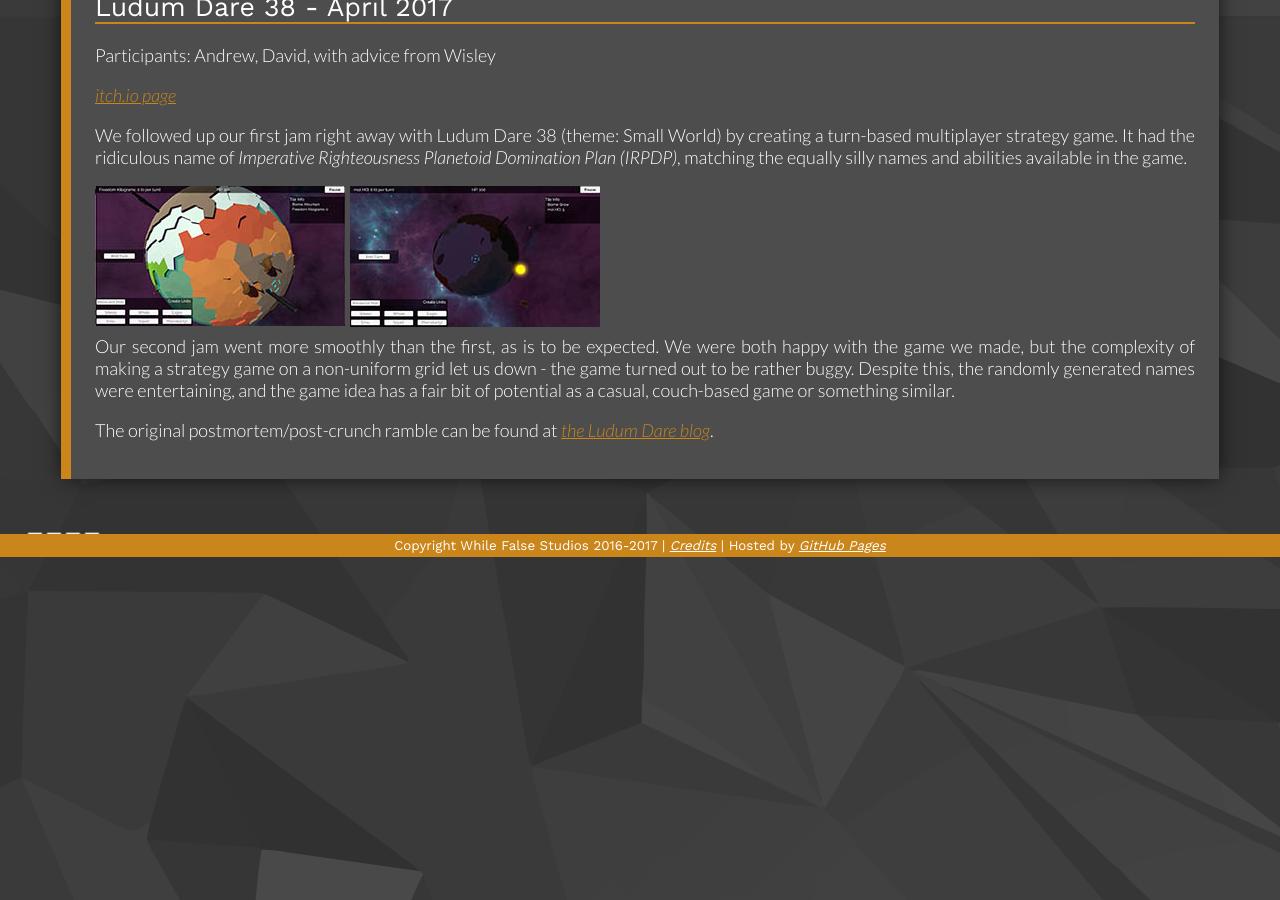
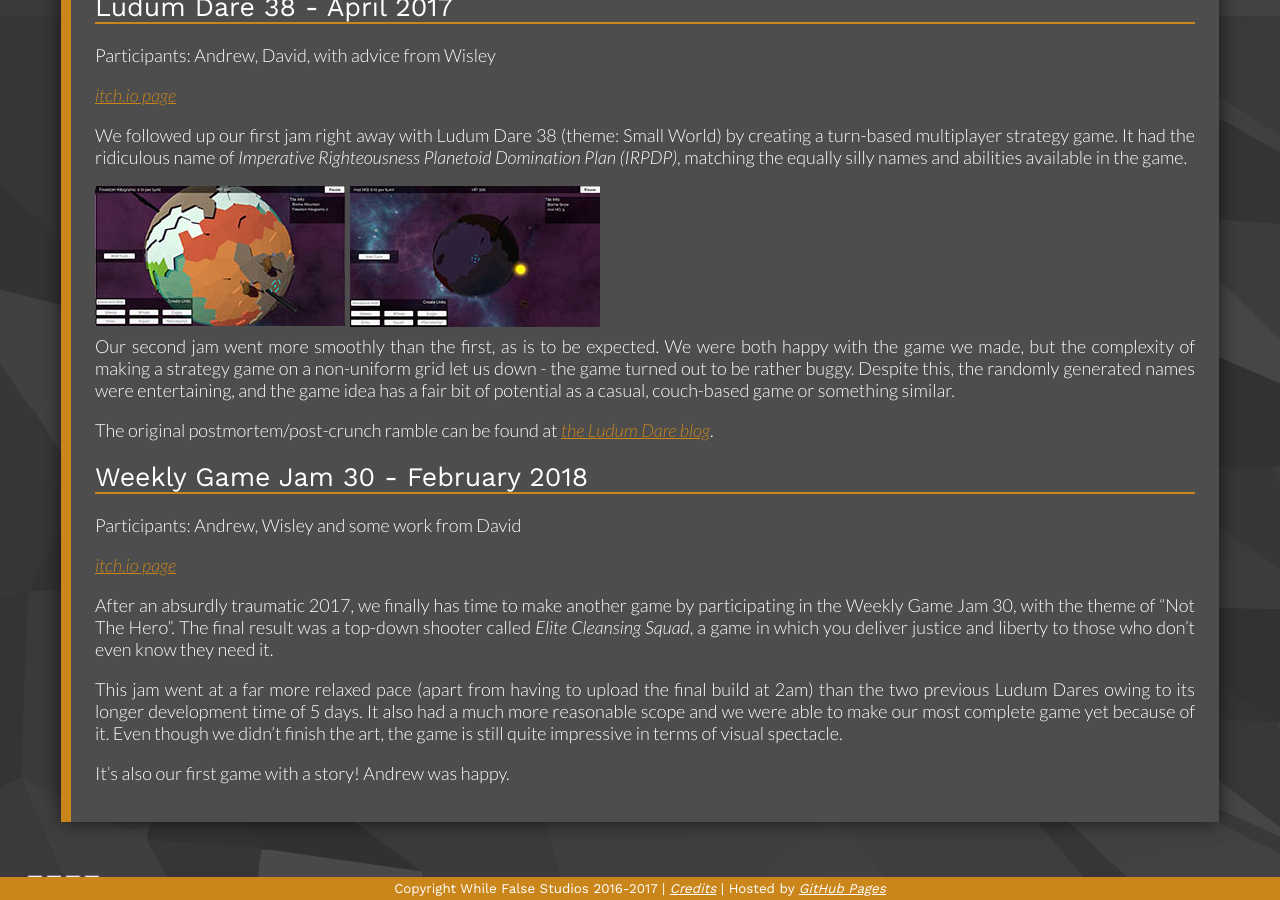
Before and after one commit to WhileFalseStudios/WhileFalseStudios.github.io, a Jekyll site: the page built from pages/gamejam.md, in a window 1280 px wide and 900 px high, scrolled down 884 px. Built offline with Jekyll 4.4.1, drawn with Linux system fonts in a browser that asks for light colours; comment, search, counter and statistics services are not loaded.

Commit message:
Added Elite Cleansing Squad to the game jam page

```diff
--- a/pages/gamejam.md
+++ b/pages/gamejam.md
@@ -71,3 +71,14 @@ Our second jam went more smoothly than the first, as is to be expected. We were
 
 The original postmortem/post-crunch ramble can be found at [the Ludum Dare blog](https://ldjam.com/events/ludum-dare/38/imperative-righteousness-planetoid-domination-plan/and-thats-the-second).
 <br>
+
+## Weekly Game Jam 30 - February 2018
+Participants: Andrew, Wisley and some work from David
+
+[itch.io page](https://wfs.itch.io/elite-cleansing-squad)
+
+After an absurdly traumatic 2017, we finally has time to make another game by participating in the Weekly Game Jam 30, with the theme of "Not The Hero". The final result was a top-down shooter called *Elite Cleansing Squad*, a game in which you deliver justice and liberty to those who don't even know they need it.
+
+This jam went at a far more relaxed pace (apart from having to upload the final build at 2am) than the two previous Ludum Dares owing to its longer development time of 5 days. It also had a much more reasonable scope and we were able to make our most complete game yet because of it. Even though we didn't finish the art, the game is still quite impressive in terms of visual spectacle.
+
+It's also our first game with a story! Andrew was happy.
```
